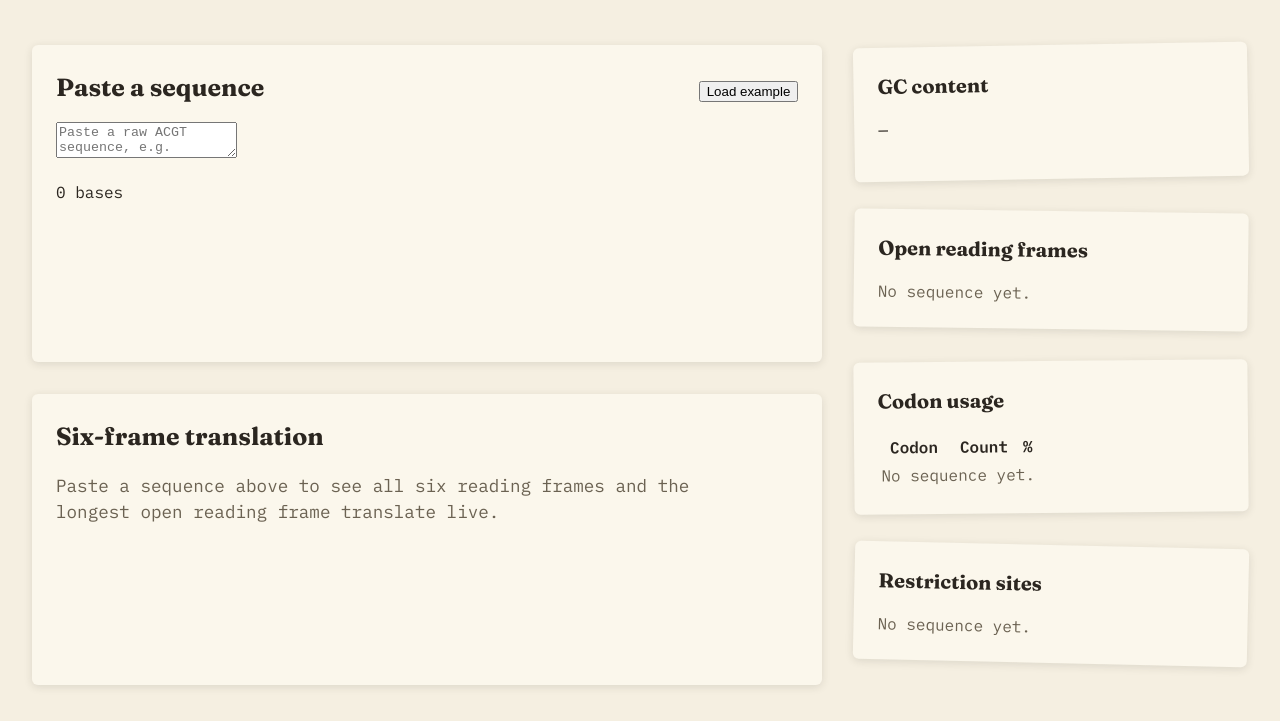
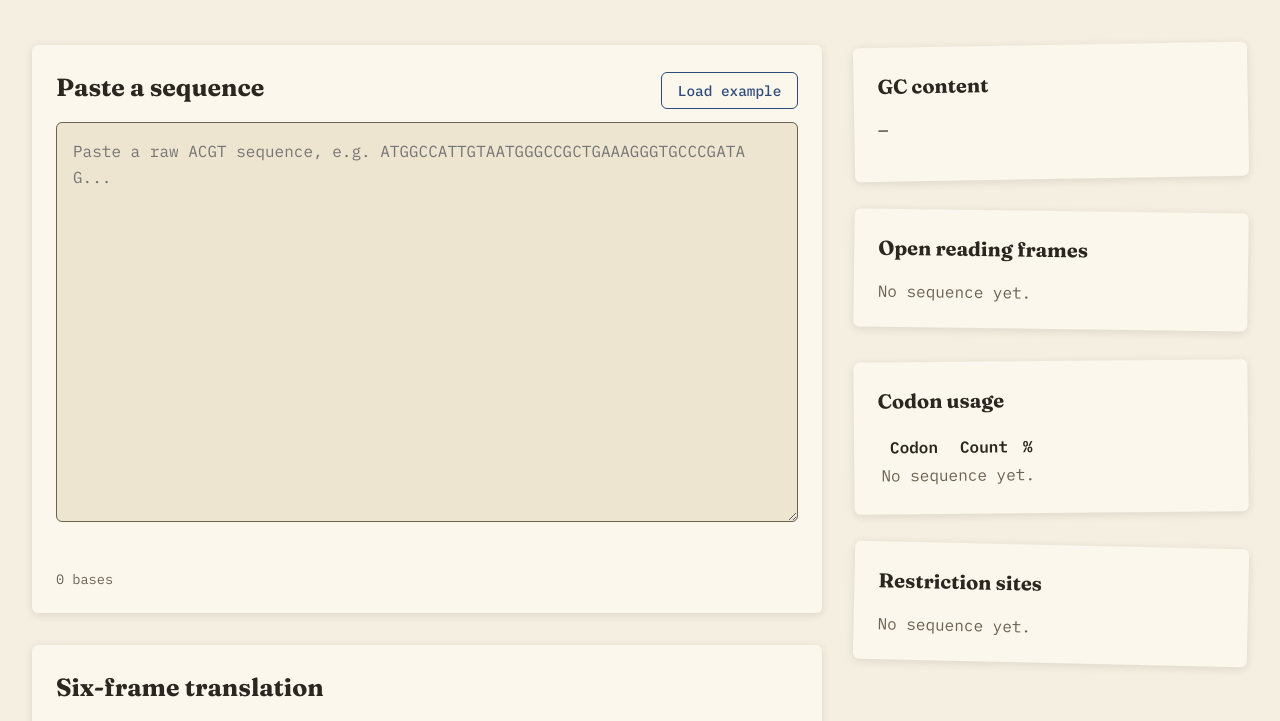
Before and after one commit to ctkrug/codon, a website: page site/index.html in a window 1280 px wide. Shown: the part 75-796 px from the top of the page. Drawn offline with Linux system fonts and the light colour scheme.

Commit message:
style(site): style the sequence textarea overlay and error states
The textarea sits transparent on top of a color-matched overlay div so
the live per-base coloring and ORF/site marks render underneath the
real caret and selection. Adds base color classes, ORF/site mark
styling, ghost button states, and the inline error/meta text.

```diff
--- a/site/styles.css
+++ b/site/styles.css
@@ -225,6 +225,134 @@ main {
   font-style: normal;
 }
 
+.btn {
+  font-family: var(--font-ui);
+  font-size: 0.9rem;
+  font-weight: 500;
+  border-radius: var(--radius);
+  border: 1px solid var(--accent);
+  padding: var(--space-1) var(--space-2);
+  cursor: pointer;
+  transition: transform 150ms var(--ease-out), background 150ms var(--ease-out),
+    color 150ms var(--ease-out);
+}
+
+.btn--ghost {
+  background: transparent;
+  color: var(--accent);
+}
+
+.btn--ghost:hover {
+  background: var(--accent);
+  color: var(--surface-1);
+}
+
+.btn:active {
+  transform: translateY(1px);
+}
+
+.btn:disabled {
+  opacity: 0.5;
+  cursor: not-allowed;
+}
+
+.sequence-input-wrap {
+  position: relative;
+  width: 100%;
+  height: min(50vh, 420px);
+}
+
+.sequence-overlay,
+.sequence-input {
+  position: absolute;
+  inset: 0;
+  margin: 0;
+  padding: var(--space-2);
+  font-family: var(--font-ui);
+  font-size: 1rem;
+  line-height: 1.6;
+  white-space: pre-wrap;
+  word-break: break-all;
+  box-sizing: border-box;
+}
+
+.sequence-overlay {
+  background: var(--surface-2);
+  border-radius: var(--radius);
+  border: 1px solid transparent;
+  color: transparent;
+  overflow: auto;
+  pointer-events: none;
+}
+
+.sequence-input {
+  background: transparent;
+  color: transparent;
+  caret-color: var(--text);
+  border: 1px solid var(--text-muted);
+  border-radius: var(--radius);
+  resize: vertical;
+  overflow: auto;
+}
+
+.sequence-input:focus-visible {
+  outline: 2px solid var(--accent);
+  outline-offset: 2px;
+}
+
+.sequence-input.is-empty {
+  color: var(--text-muted);
+}
+
+.sequence-input.is-invalid {
+  border-color: var(--danger);
+}
+
+.base-a {
+  color: var(--base-a);
+}
+
+.base-c {
+  color: var(--base-c);
+}
+
+.base-g {
+  color: var(--base-g);
+}
+
+.base-t {
+  color: var(--base-t);
+}
+
+.base-invalid {
+  color: var(--danger);
+  text-decoration: underline wavy var(--danger);
+}
+
+.orf-mark {
+  background: rgba(47, 75, 124, 0.16);
+  border-radius: 3px;
+  box-shadow: 0 0 0 1px rgba(47, 75, 124, 0.35);
+}
+
+.site-mark {
+  background: rgba(179, 69, 44, 0.18);
+  border-bottom: 2px solid var(--accent-support);
+}
+
+.sequence-error {
+  min-height: 1.4em;
+  margin: var(--space-2) 0 0;
+  color: var(--danger);
+  font-weight: 500;
+}
+
+.sequence-meta {
+  margin: var(--space-1) 0 0;
+  color: var(--text-muted);
+  font-size: 0.85rem;
+}
+
 .site-footer {
   padding: var(--space-3) var(--space-4);
   color: var(--text-muted);
```
